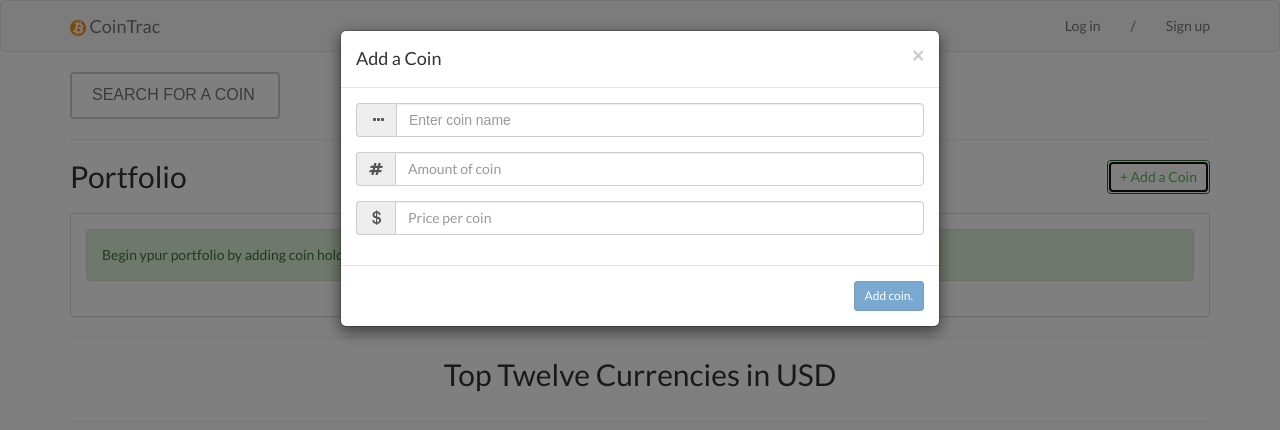
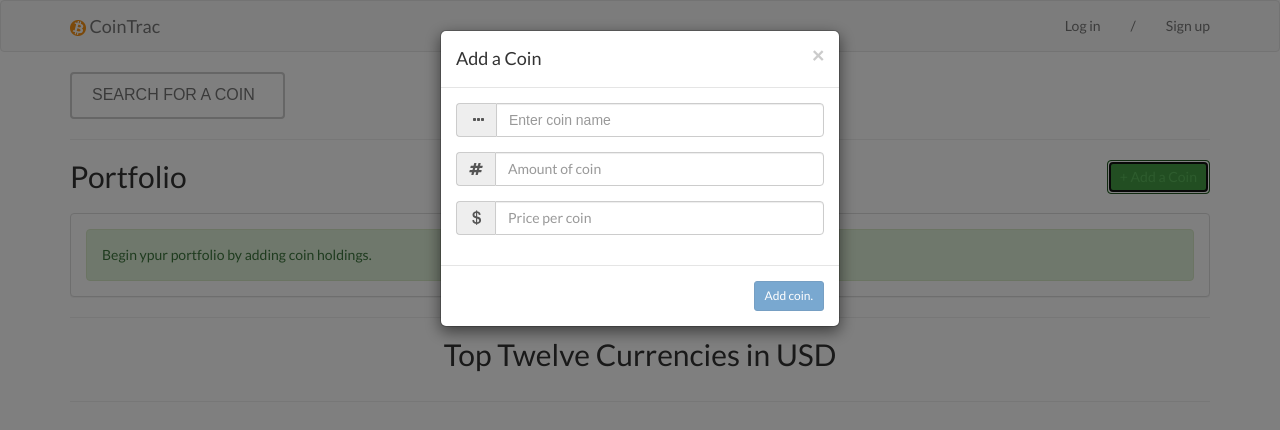
Before and after one commit to Jigsaw-Jams/CoinTrac, a website: page public/index.html in a window 1280 px wide. Both pictures are taken after a click on the button "+ Add a Coin". Drawn offline with nearby package versions, Linux system fonts and the light colour scheme; some packages are replaced by stand-ins of ours; no server answers.

Commit message:
Updated styles.css to reflect new css load order, and style for the portfolio directive.

```diff
--- a/public/static/styles/styles.css
+++ b/public/static/styles/styles.css
@@ -7,7 +7,7 @@ body {
     SEARCH BAR
 */
 #search {
-    width: 210px;
+    width: 215px;
     box-sizing: border-box;
     border: 2px solid #ccc;
     border-radius: 4px;
@@ -72,32 +72,21 @@ Credits: https://bootsnipp.com/snippets/featured/bootstrap-outline-buttons
     color: inherit;
     transition: all .5s;
 }
-
 .btn-primary.btn-outline {
     color: #428bca;
-    background: none;
 }
-
 .btn-success.btn-outline {
     color: #5cb85c;
-    background: none;
 }
-
 .btn-info.btn-outline {
     color: #5bc0de;
-    background: none;
 }
-
 .btn-warning.btn-outline {
     color: #f0ad4e;
-    background: none;
 }
-
 .btn-danger.btn-outline {
     color: #d9534f;
-    background: none;
 }
-
 .btn-primary.btn-outline:hover,
 .btn-success.btn-outline:hover,
 .btn-info.btn-outline:hover,
@@ -107,6 +96,12 @@ Credits: https://bootsnipp.com/snippets/featured/bootstrap-outline-buttons
 }
 
 
+/**
+    Smaller modal for add coin
+*/
+body .modal-add-coin {
+    width: 400px;
+}
 
 
 
@@ -115,9 +110,9 @@ Credits: https://bootsnipp.com/snippets/featured/bootstrap-outline-buttons
 
 
 
-
-
-
+.alert-no-btm-margin {
+    margin-bottom: 0px;
+}
 
 
 .inline-header {
```
